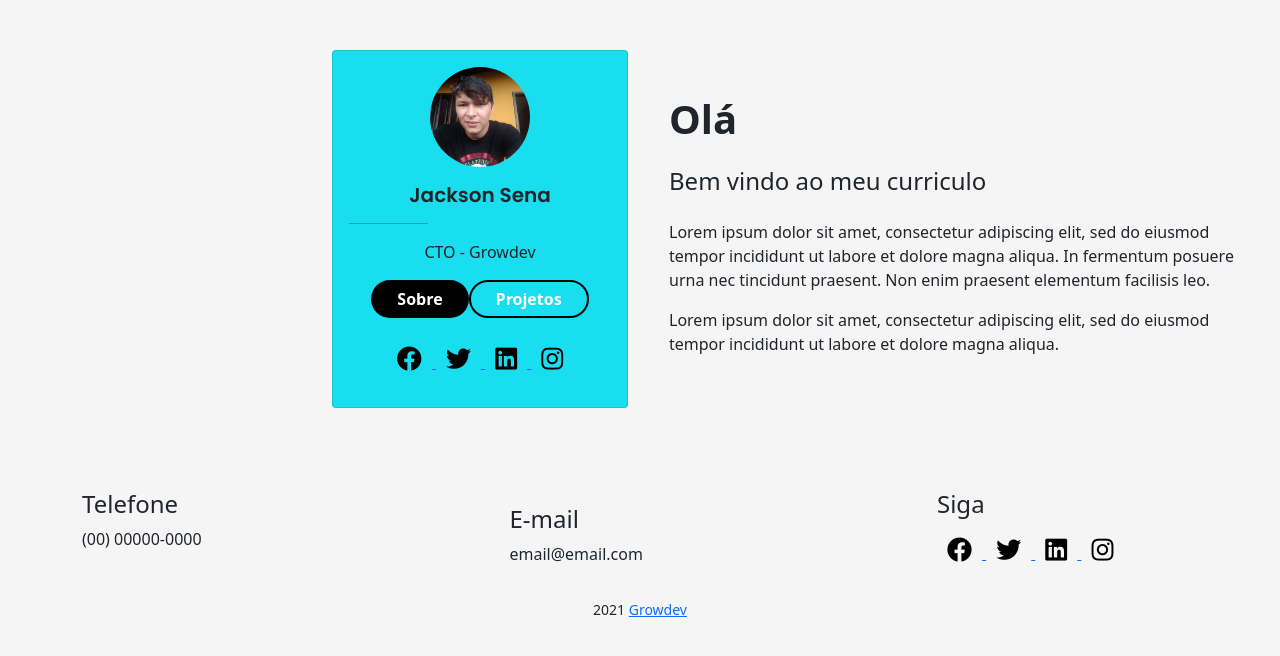
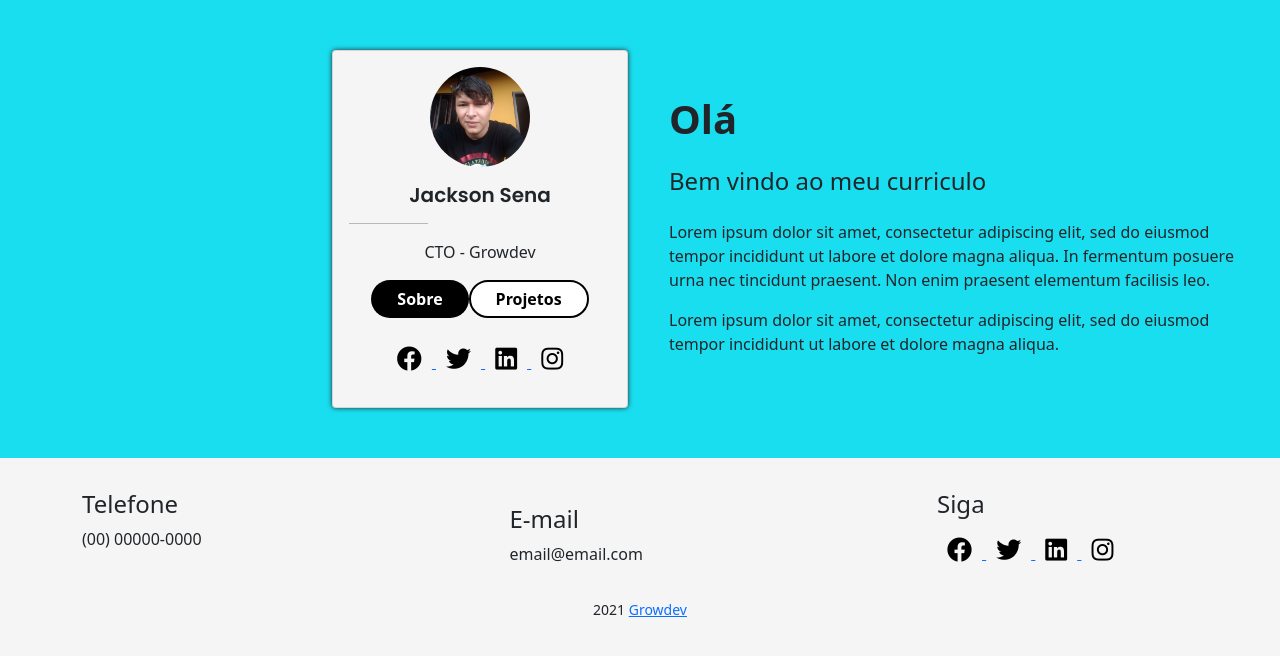
Before and after one commit to JacksonDesenvolvedor/Bootstrap, a plain HTML site: page index.html in a window 1280 px wide. Drawn offline with Linux system fonts and the light colour scheme.

Commit message:
alterei o container-card

```diff
--- a/cssbot/style.css
+++ b/cssbot/style.css
@@ -3,6 +3,7 @@ body {
 }
 
 .container-card {
+    background-color: #19def0;
     padding: 50px 0px 50px 0px;
     margin-bottom: 2em;
 }
@@ -30,8 +31,8 @@ body {
 }
 
 .card-perfil {
-    background-color: #19DEF0 !important;
-    box-shadow: 0px 0px 5px #f5f5f5;
+    background-color: #f5f5f5 !important;
+    box-shadow: 0px 0px 5px #292A2D;
 }
 
 .botoes-card {
@@ -52,7 +53,8 @@ body {
     border-radius: 20px;
     padding: 5px 25px;
     font-weight: 600;
-    color: #ffff !important;
+    color: black !important;
+    background-color: #fff;
 }
 
 .icon-redes-sociais {
```
